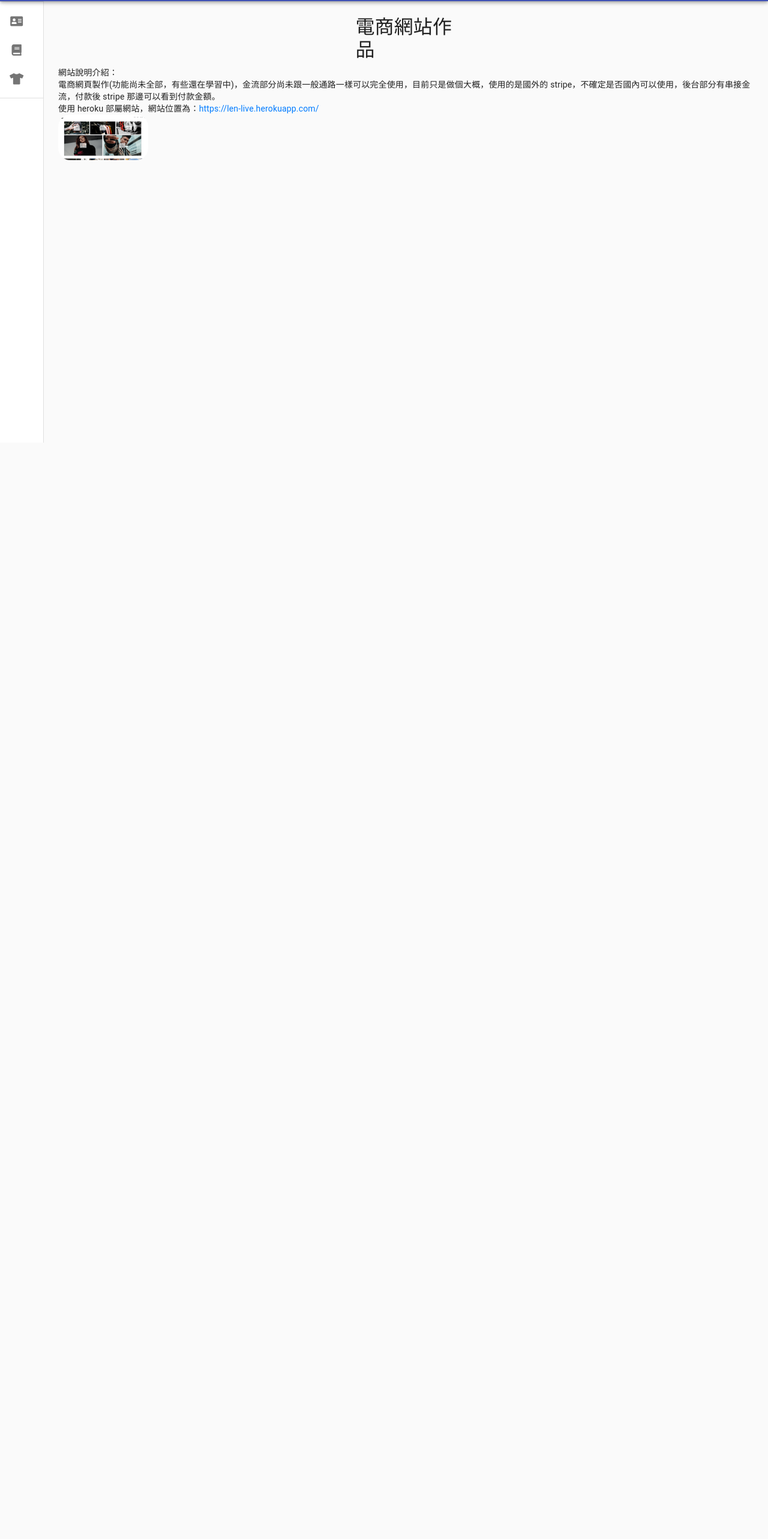
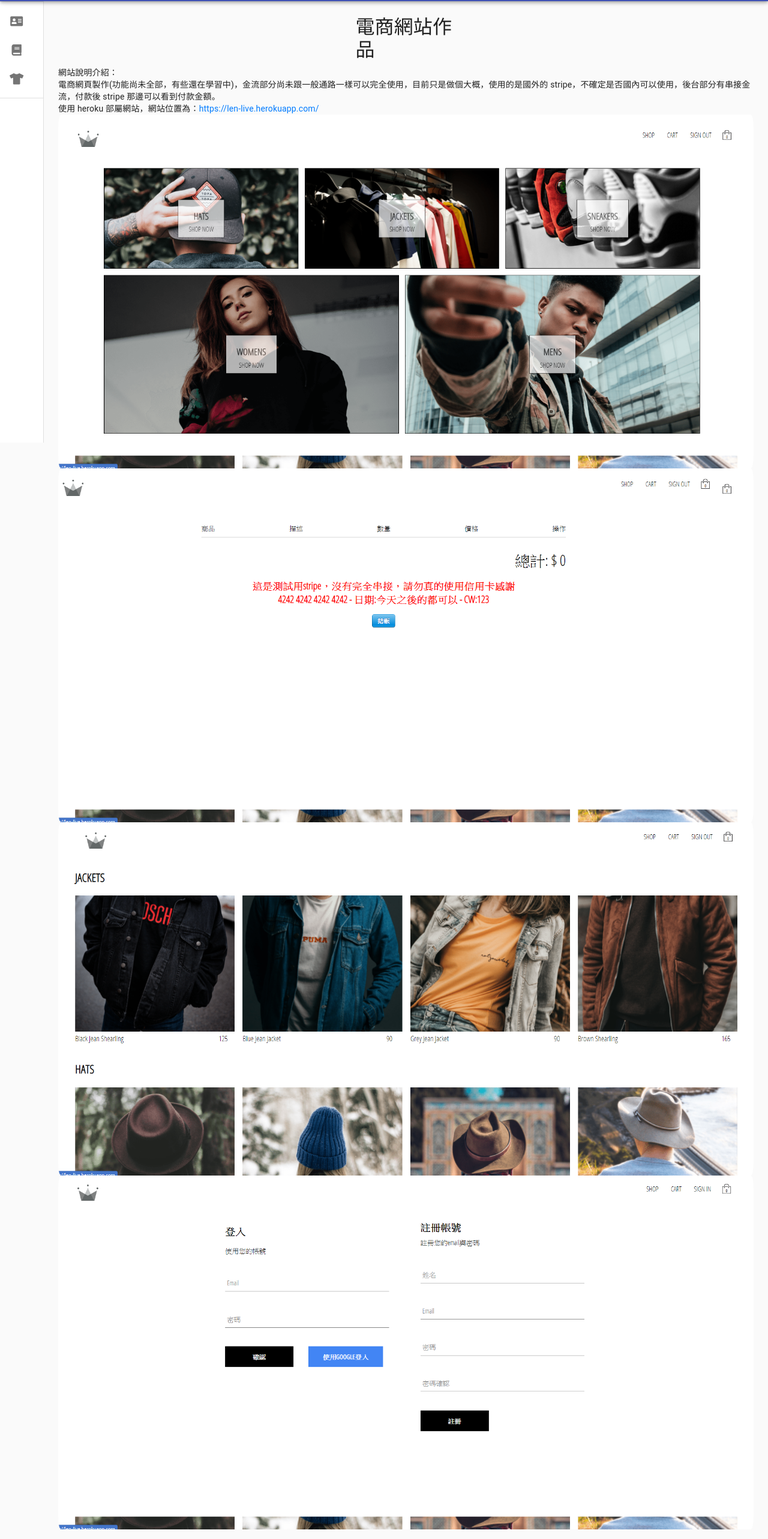
Before and after one commit to yohren00/my-app, a React (Create React App) app: page /#/ecommerce in a window 1280 px wide. Shown: the part 62-2628 px from the top of the page at 60% size. Before the commit the page ends 800 px from the top, so only its background shows below. Built offline with nearby package versions, Linux system fonts and the light colour scheme.

Commit message:
修正e-commerce圖片大小和位置

```diff
--- a/src/e-commerce/e-commerce.jsx
+++ b/src/e-commerce/e-commerce.jsx
@@ -1,4 +1,5 @@
 import React from "react";
+import "./e-commerce.css";
 
 
 const ECommerce = () => {
@@ -14,9 +15,10 @@ const ECommerce = () => {
             </div>
         </div>
         <div className="row ">
-            <div className="col col-lg-12 ">
-                <img className="icon" src="imges/e-commerce.png" alt=""></img>
-            </div>
+            <img className="icon col-lg-12 col-sm-12" src="imges/e-commerce.png" alt=""></img>
+            <img className="icon col-lg-12 col-sm-12" src="imges/e-commerce-cart.png" alt=""></img>
+            <img className="icon col-lg-12 col-sm-12" src="imges/e-commerce-shop.png" alt=""></img>
+            <img className="icon col-lg-12 col-sm-12" src="imges/e-commerce-sign.png" alt=""></img>
         </div>
     </>
 };
```
